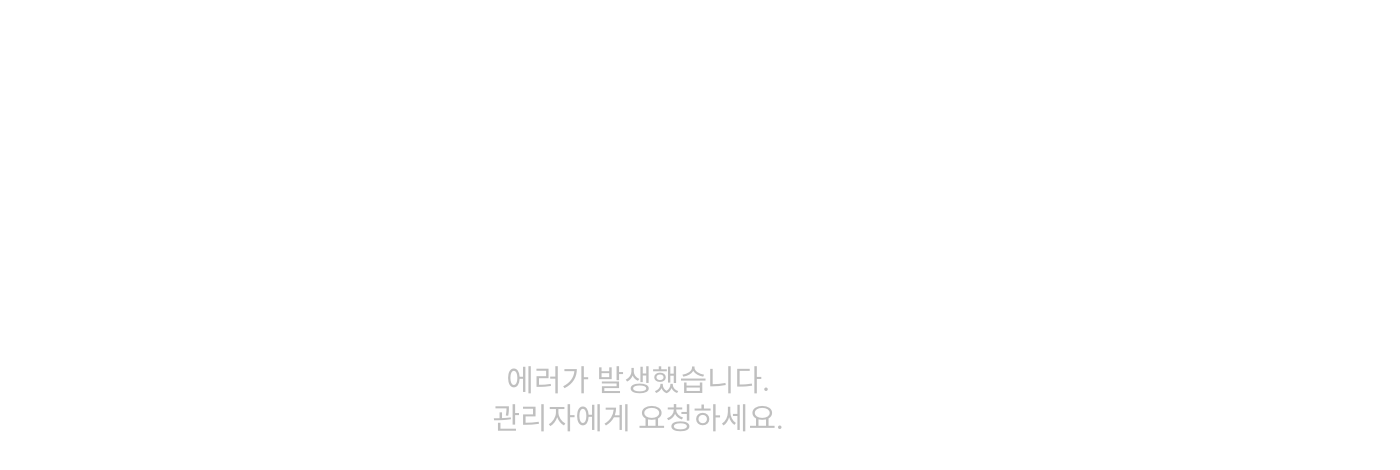
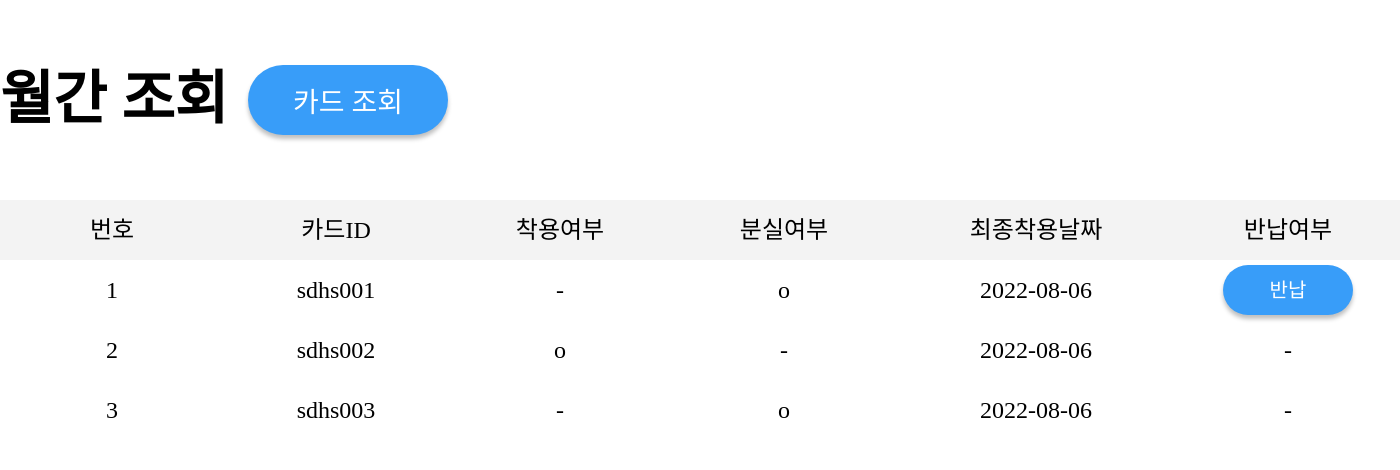
Before and after one commit to Resten1497/Entry_FrontTest, a React (Create React App) app: page /card in a window 1280 px wide. Shown: the top 470 px of the page, 1400 px wide, since content can reach past the window. Built offline with nearby package versions, Linux system fonts and the light colour scheme; a web font is replaced by a local one.

Commit message:
cardId Inquriy

```diff
--- a/src/App.js
+++ b/src/App.js
@@ -6,6 +6,7 @@ import { BrowserRouter, Route, Routes } from "react-router-dom";
 import CameraContainer from "./container/CameraContainer";
 import AdminContainer from "./container/AdminContainer";
 import InquiryContainer from "./container/InquiryContainer";
+import CardInquiryContainer from './container/CardInquiryContainer';
 import ExitContainer from "./container/ExitContainer";
 import ExitCompleteContainer from "./container/ExitCompleteContainer";
 import ErrorContainer from './container/ErrorContainer';
@@ -28,6 +29,7 @@ function App() {
             <Route path="/exit" element={<ExitContainer />} />
             <Route path="/exitcomplete" element={<ExitCompleteContainer />} />
             <Route path="/inquiry" element={<InquiryContainer />} />
+            <Route path="/card" element={<CardInquiryContainer />} />
             <Route path="/admin" element={<AdminContainer />} />
             <Route path="/*" element={<ErrorContainer />} />
           </Routes>
--- /dev/null
+++ b/src/components/ReturnComponent/index.jsx
@@ -0,0 +1,25 @@
+import React from 'react'
+import styled from 'styled-components';
+
+function ReturnComponent(){
+    return(
+        <Btn>반납</Btn>
+    )
+}
+
+export default ReturnComponent;
+
+const Btn = styled.button`
+    width: 130px;
+    height: 50px;
+    font-style: normal;
+    font-weight: 300;
+    font-size: 20px;
+    line-height: 25px;
+    text-align: center;
+    color: #FFFFFF;
+    background: #389DF9;
+    box-shadow: 0px 4px 4px rgba(0, 0, 0, 0.25);
+    border-radius: 35px;
+    border: none;
+`;
--- a/src/container/AdminContainer/index.jsx
+++ b/src/container/AdminContainer/index.jsx
@@ -43,6 +43,7 @@ function AdminContainer() {
               type="password"
               name="password"
               placeholder="비밀번호를 입력해주세요"
+
               autoComplete="off"
               {...register("adminKey", {
                 required: true,
--- /dev/null
+++ b/src/container/CardInquiryContainer/index.jsx
@@ -0,0 +1,189 @@
+import React, { useState, useEffect, useCallback } from "react";
+import styled from 'styled-components';
+import { useNavigate } from "react-router-dom";
+import ReturnBtn from '../../components/ReturnComponent';
+// 토큰
+// 토큰
+// 토큰
+// 토큰
+// 토큰
+// 토큰
+// 토큰
+// 토큰
+
+
+function CardInquiryContainer(){
+    const navigate = useNavigate();
+    const handleLinkOnClick = useCallback(() => navigate("/inquiry"), [navigate]);
+    return(
+        <Container>
+            <Content>
+                <Header>
+                    <Card>월간 조회</Card>
+                    <NextBtn onClick={handleLinkOnClick}>카드 조회</NextBtn>
+                </Header>
+                <Table>
+                    <Thead>
+                        <Tr>
+                            <Number>번호</Number>
+                            <Id>카드ID</Id>
+                            <Wearing>착용여부</Wearing>
+                            <Lost>분실여부</Lost>
+                            <Final>최종착용날짜</Final>
+                            <Return>반납여부</Return>
+                        </Tr>
+                    </Thead>
+                    <Tbody>
+                        <Tr>
+                            <Number>1</Number>
+                            <Id>sdhs001</Id>
+                            <Wearing>-</Wearing>
+                            <Lost>o</Lost>
+                            <Final>2022-08-06</Final>
+                            <Return><ReturnBtn/></Return>
+                        </Tr>
+                        <Tr>
+                            <Number>2</Number>
+                            <Id>sdhs002</Id>
+                            <Wearing>o</Wearing>
+                            <Lost>-</Lost>
+                            <Final>2022-08-06</Final>
+                            <Return>-</Return>
+                        </Tr>
+                        <Tr>
+                            <Number>3</Number>
+                            <Id>sdhs003</Id>
+                            <Wearing>-</Wearing>
+                            <Lost>o</Lost>
+                            <Final>2022-08-06</Final>
+                            <Return>-</Return>
+                        </Tr>
+                    </Tbody>
+                </Table>
+            </Content>
+        </Container>
+    )
+}
+
+export default CardInquiryContainer;
+
+const Container = styled.div`
+    width: 1400px;
+    height: 100vh;
+    margin: 0 auto;
+    position: relative;
+`;
+
+const Content = styled.div`
+    width: 100%;
+    position: absolute;
+    top: 50px;
+`;
+
+const Header = styled.div`
+    margin-bottom: 50px;
+    width: 100%;
+    height: 100px;
+    display: flex;
+    align-items: center;
+`;
+
+const Card = styled.h1`
+    font-style: normal;
+    font-weight: 700;
+    font-size: 58px;
+    line-height: 60px;
+    color: #000000;
+`;
+
+const NextBtn = styled.button`
+  margin-left: 20px;
+  width: 200px;
+  height: 70px;
+  font-style: normal;
+  font-weight: 500;
+  font-size: 28px;
+  text-align: center;
+  color: #FFFFFF;
+  background: #389DF9;
+  box-shadow: 0px 4px 4px rgba(0, 0, 0, 0.25);
+  border-radius: 35px;
+  border: none;
+`;
+
+const Table = styled.table`
+  width: 1400px;
+  height: 60px;
+  border-collapse: collapse;
+`;
+
+const Thead = styled.thead`
+    width: 100%;
+    height: 60px;
+    background: #F3F3F3;
+    border-radius: 3px;
+`;
+
+const Tbody = styled.thead`
+    width: 100%;
+    height: 60px;
+`;
+
+const Tr = styled.tr`
+    width: 100%;
+    height: 60px;
+`;
+
+const Number = styled.td`
+    width: 200px;
+    font-style: normal;
+    font-weight: 400;
+    font-size: 24px;
+    line-height: 30px;
+    text-align: center;
+`;
+
+const Id = styled.td`
+    width: 200px;
+    font-style: normal;
+    font-weight: 400;
+    font-size: 24px;
+    line-height: 30px;
+    text-align: center;
+`;
+
+const Wearing = styled.td`
+    width: 200px;
+    font-style: normal;
+    font-weight: 400;
+    font-size: 24px;
+    line-height: 30px;
+    text-align: center;
+`;
+
+const Lost = styled.td`
+    width: 200px;
+    font-style: normal;
+    font-weight: 400;
+    font-size: 24px;
+    line-height: 30px;
+    text-align: center;
+`;
+
+const Final = styled.td`
+    width: 250px;
+    font-style: normal;
+    font-weight: 400;
+    font-size: 24px;
+    line-height: 30px;
+    text-align: center;
+`;
+
+const Return = styled.td`
+    width: 200px;
+    font-style: normal;
+    font-weight: 400;
+    font-size: 24px;
+    line-height: 30px;
+    text-align: center;
+`;
--- a/src/container/CompleteContainer/index.jsx
+++ b/src/container/CompleteContainer/index.jsx
@@ -2,10 +2,11 @@ import Animation from "../../components/animation";
 import styled from "styled-components";
 import { useNavigate } from "react-router-dom";
 import { useCallback } from "react";
-import { useLocation } from "react-router-dom";
+// import { useLocation } from "react-router-dom";
 
 function CompleteContainer() {
-  const location = useLocation();
+  // const location = useLocation();
+  // console.log(location);
   const navigate = useNavigate();
   const handleLinkOnClick = useCallback(() => navigate("/"), [navigate]);
   const handleKeyDown = (e) => {
--- a/src/container/InputContainer/index.jsx
+++ b/src/container/InputContainer/index.jsx
@@ -42,8 +42,6 @@ function InputContainer() {
             <StyledInput
               type="text"
               name="visitorName"
-              className="info"
-              id="visitorName"
               placeholder="홍길동 "
               autoComplete="off"
               {...register("visitorName", {
@@ -60,8 +58,6 @@ function InputContainer() {
             <StyledInput
               type="text"
               name="visitorPhoneNumber"
-              className="info"
-              id="visitorPhoneNumber"
               placeholder="010-8888-8888"
               autoComplete="off"
               {...register("visitorPhoneNumber", {
@@ -84,8 +80,6 @@ function InputContainer() {
             <StyledInput
               type="text"
               name="visitorDivision"
-              className="info"
-              id="visitorDivision"
               placeholder="회사명"
               autoComplete="off"
               {...register("visitorDivision", {
@@ -102,8 +96,6 @@ function InputContainer() {
             <StyledInput
               type="text"
               name="visitorReason"
-              className="info"
-              id="visitorReason"
               placeholder="강의, 미팅"
               autoComplete="off"
               {...register("visitorReason", {
@@ -120,8 +112,6 @@ function InputContainer() {
             <StyledInput
               type="text"
               name="temperature"
-              className="info"
-              id="temperature"
               placeholder="36.5"
               autoComplete="off"
               {...register("temperature", {
@@ -139,8 +129,6 @@ function InputContainer() {
                 type="checkbox"
                 autoFocus
                 name="privacyLabal"
-                id="privacyLabal"
-                className="checkBox"
                 {...register("privacyLabal", {
                   required: true,
                 })}
--- a/src/container/InquiryContainer/index.jsx
+++ b/src/container/InquiryContainer/index.jsx
@@ -3,7 +3,7 @@ import {
   QueryClient,
   useQuery,
 } from "@tanstack/react-query";
-import React, { useState, useEffect } from "react";
+import React, { useState, useEffect, useCallback } from "react";
 import axios from "axios";
 import styled from "styled-components";
 import Calendar from "../../assets/images/Calendar.png";
@@ -13,6 +13,7 @@ import { useLocation, useNavigate } from "react-router-dom";
 function InquiryContainer() {
   const location = useLocation();
   const navigate = useNavigate();
+  const handleLinkOnClick = useCallback(() => navigate("/card"), [navigate]);
 
   const { data, refetch, isSuccess, isError } = useQuery(["data"], async () => {
     let year = searchDate.split("-")[0];
@@ -52,6 +53,7 @@ function InquiryContainer() {
   return (
     <Container>
       <Content>
+        <Header>
           <Day
             type="month"
             name="day"
@@ -60,6 +62,8 @@ function InquiryContainer() {
               setSearchDate(e.target.value);
             }}
           />
+          <NextBtn onClick={handleLinkOnClick}>카드 조회</NextBtn>
+        </Header>
         <Table>
           <thead>
             <HRow>
@@ -118,8 +122,12 @@ const Content = styled.div`
   top: 50px;
 `;
 
+const Header = styled.div`
+  display: flex;
+  margin-bottom: 50px;
+`;
+
 const Day = styled.input`
-  margin-bottom: 50px;
   width: 400px;
   font-style: normal;
   font-weight: 700;
@@ -131,6 +139,21 @@ const Day = styled.input`
   &::-webkit-calendar-picker-indicator {
     background: url(${Calendar});
   }
+`;
+
+const NextBtn = styled.button`
+  margin-left: 20px;
+  width: 200px;
+  height: 70px;
+  font-style: normal;
+  font-weight: 500;
+  font-size: 28px;
+  text-align: center;
+  color: #FFFFFF;
+  background: #389DF9;
+  box-shadow: 0px 4px 4px rgba(0, 0, 0, 0.25);
+  border-radius: 35px;
+  border: none;
 `;
 
 const Table = styled.table`
```
Also changed, not shown: 1 other file (tests, documents, lock files or other folders). Lines whose indentation alone changed are shown as unchanged.
